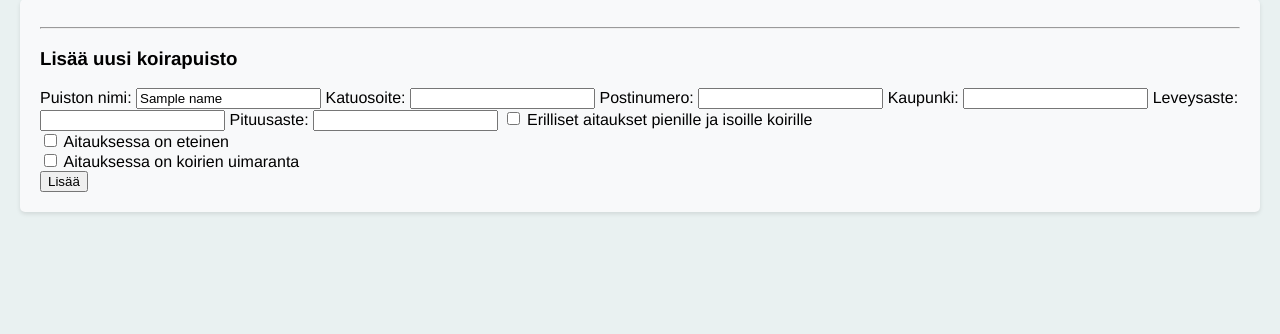
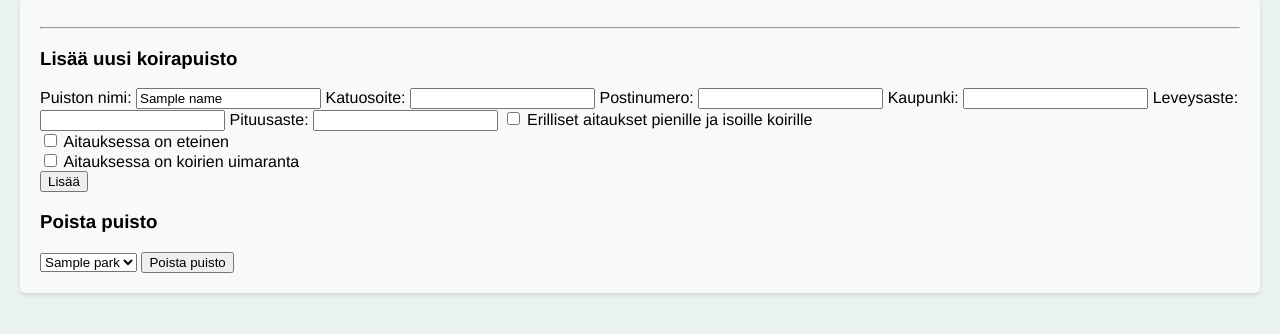
Before and after one commit to ihakkin/tsoha, a Flask app: template templates/add_park.html in a window 1280 px wide. Shown: the part 241-575 px from the top of the page. Run offline with Flask 3, Linux system fonts and the light colour scheme; the template is opened without the code that fills it: most values are stand-ins (such as "Sample title", 1, 10 or a date in 2020).

Commit message:
Add feature for admin to delete parks

```diff
--- a/parks.py
+++ b/parks.py
@@ -107,7 +107,7 @@ def add_park(name, has_separate_areas, has_entrance_area, has_beach, street, pos
 def delete_park(park_id):
     try:
         sql = """DELETE FROM parks WHERE id = :id"""
-        db.session.execute(sql, {'id': park_id})
+        db.session.execute(text(sql), {'id': park_id})
         db.session.commit()
         return True
     except exc.SQLAlchemyError:
--- a/templates/add_park.html
+++ b/templates/add_park.html
@@ -44,5 +44,16 @@
 
         <input type="submit" value="Lisää">
     </form>
+
+    <h3>Poista puisto</h3>
+    <form action="/delete_park" method="post">
+        <input type="hidden" name="csrf_token" value="{{ session['csrf_token'] }}">
+        <select name="park_id">
+            {% for park in all_parks %}
+            <option value="{{ park.id }}">{{ park.name }}</option>
+            {% endfor %}
+        </select>
+        <input type="submit" value="Poista puisto">
+    </form>
 </div>
 {% endblock %}
--- a/templates/index.html
+++ b/templates/index.html
@@ -44,7 +44,7 @@
     </div>
     {% if session.user_role == 2 %}
     <div class="add-park-button">
-        <a href="/add_park" class="button">Lisää uusi koirapuisto</a>
+        <a href="/add_park" class="button">Lisää tai poista puistoja</a>
     </div>
 {% endif %}
 </div>
```
Also changed, not shown: routes.py (+20 -1 lines).
